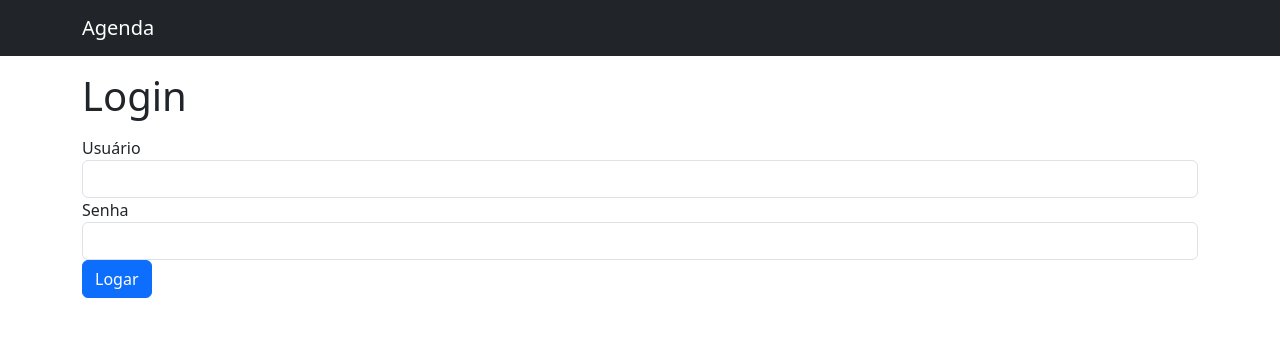
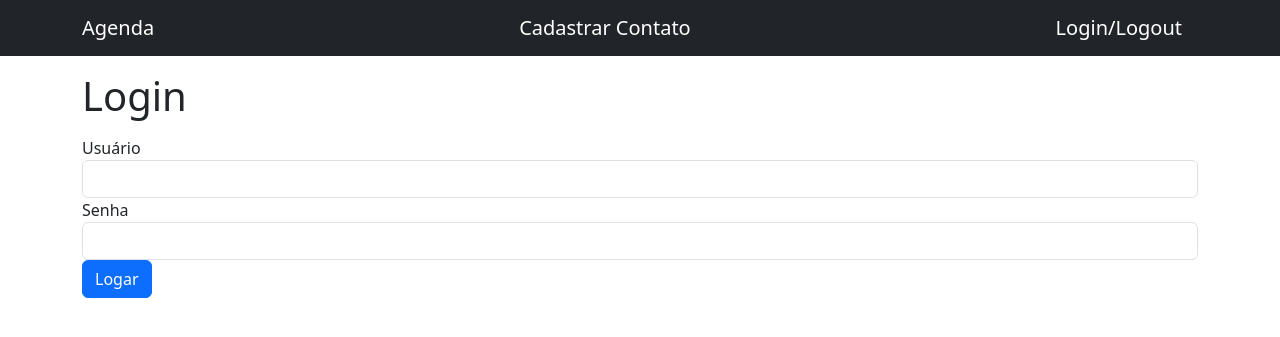
Before and after one commit to andersondao/agenda, a Django app: template accounts/templates/accounts/login.html in a window 1280 px wide. Shown: the top 337 px of the page. Run offline with Django 3.2, Linux system fonts and the light colour scheme; the template is opened without the code that fills it, so the values that code supplies are empty; some libraries are stand-ins or nearby versions.

Commit message:
Menu de Navegação

```diff
--- a/accounts/templates/accounts/login.html
+++ b/accounts/templates/accounts/login.html
@@ -21,7 +21,10 @@
       </form>
       {% else %}
       <p>
-        Você fez login com {{user}},
+        Você fez login com {{user}}.
+        <br>
+        <a href="{% url 'cadastro' %}">clique aqui</a> para cadastrar outro usuário.
+        <br>
         <a href="{% url 'logout' %}">clique aqui</a> para sair.
       </p>
 
--- a/contatos/templates/parciais/_nav.html
+++ b/contatos/templates/parciais/_nav.html
@@ -2,6 +2,11 @@
 <nav class="navbar navbar-expand-lg navbar-dark bg-dark static-top">
     <div class="container">
       <a class="navbar-brand" href="{% url 'index' %}">Agenda</a>
+      <a class="navbar-brand" href="{% url 'dashboard' %}">Cadastrar Contato</a>
+      {% if user.is_authenticated %}
+        <a class="navbar-brand" href="/admin">Área Administrativa</a>
+      {% endif %}
+      <a class="navbar-brand" href="{% url 'login' %}">Login/Logout</a>
       <button class="navbar-toggler" type="button" data-toggle="collapse" data-target="#navbarResponsive"
         aria-controls="navbarResponsive" aria-expanded="false" aria-label="Toggle navigation">
         <span class="navbar-toggler-icon"></span>
--- a/templates/base.html
+++ b/templates/base.html
@@ -1,6 +1,6 @@
 {% load static %}
 <!DOCTYPE html>
-<html lang="pt">
+<html lang="pt-BR">
 
 <head>
   <title>{% block titulo %}{% endblock titulo %}Agenda</title>
```
